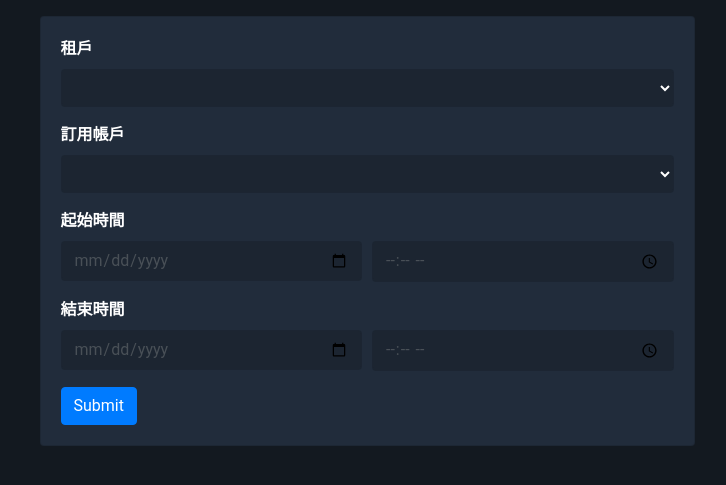
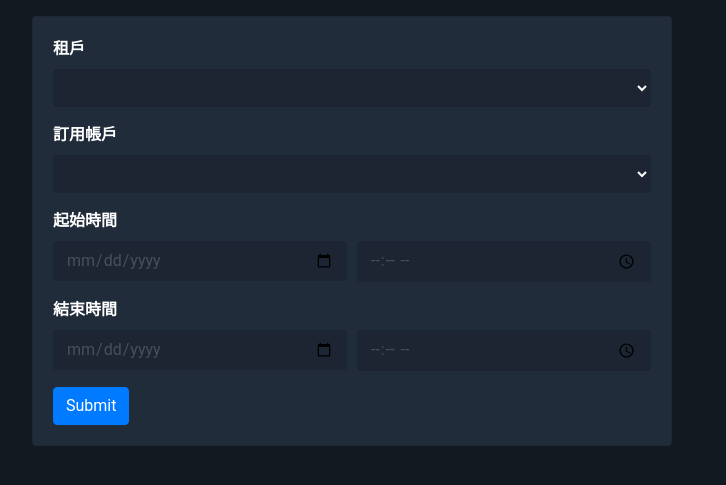
Before and after one commit to xrodneylee/billing-trace, a Flask app: page /data-import in a window 1280 px wide. Shown: the part 40-525 px from the top of the page, without its empty margins (273-999 px from the left). Run offline with Flask 2, Linux system fonts and the light colour scheme; data that the repository does not hold is empty; some libraries are stand-ins or nearby versions.

Commit message:
[enhance] : : : layout width

```diff
--- a/app/templates/general/import.html
+++ b/app/templates/general/import.html
@@ -44,7 +44,7 @@
 {% endblock %}
 {% block body %}
     {{ super() }}
-    <div class="row justify-content-center mt-3">
+    <div class="row w-100 justify-content-center mt-3">
         <div class="card w-50" style="background-color:#212C3B;">
             <div class="card-body">
                 <form id="form">
--- a/app/templates/general/login.html
+++ b/app/templates/general/login.html
@@ -3,7 +3,7 @@
     {{ super() }}
 {% endblock %}
 {% block body %}
-    <div class="row h-100 justify-content-center align-items-center">
+    <div class="row h-100 w-100 justify-content-center align-items-center">
         <div class="card w-25" style="background-color:#212C3B">
             <div class="card-body">
                 <form action="/dashboard" method="post">
```
